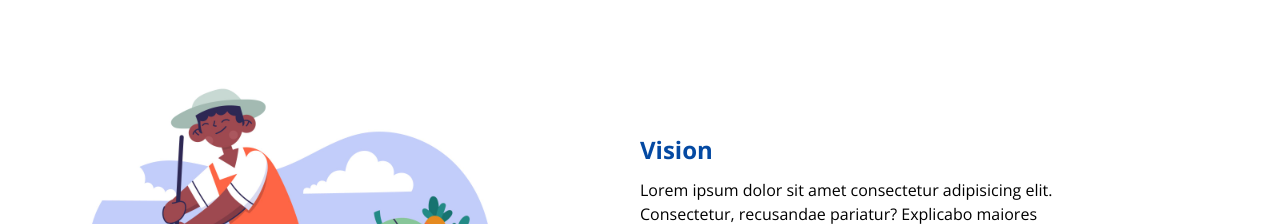
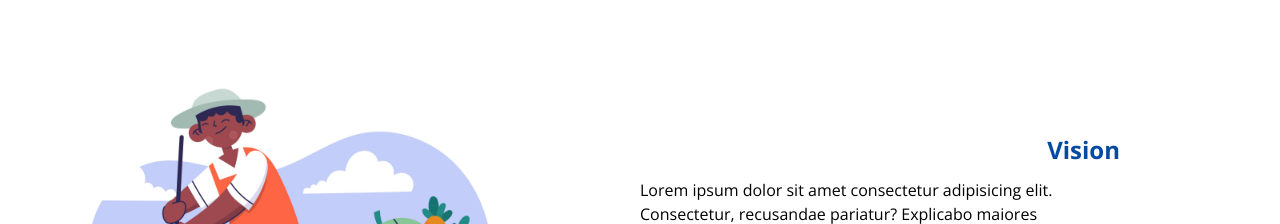
Before and after one commit to RichieMuga/cabda, a Next.js app: page / in a window 1280 px wide. Shown: the part 1479-1703 px from the top of the page. Built offline with nearby package versions, Linux system fonts and the light colour scheme.

Commit message:
feat: moved mission to right side

```diff
--- a/components/landing/VisionMission.js
+++ b/components/landing/VisionMission.js
@@ -11,7 +11,7 @@ const VisionMission = () => {
             <div className='flex md:flex-row flex-col'>
                 <Image height={580} width={480} alt="Vision" src={vision} />
                 <div className='lg:px-[7em] md:px-[5em] px-2 flext-shrink-2 leading-normal'>
-                    <h4 className='text-primaryBlue font-bold  text-2xl mt-[3em] mb-[.5em]'>Vision</h4>
+                    <h4 className='text-primaryBlue font-bold  text-2xl mt-[3em] mb-[.5em] text-right'>Vision</h4>
                     <h3>Lorem ipsum dolor sit amet consectetur adipisicing elit. Consectetur, recusandae pariatur? Explicabo maiores laudantium sit voluptas? Recusandae commodi praesentium assumenda aperiam eaque nulla aspernatur.</h3>
                 </div>
             </div>
```
